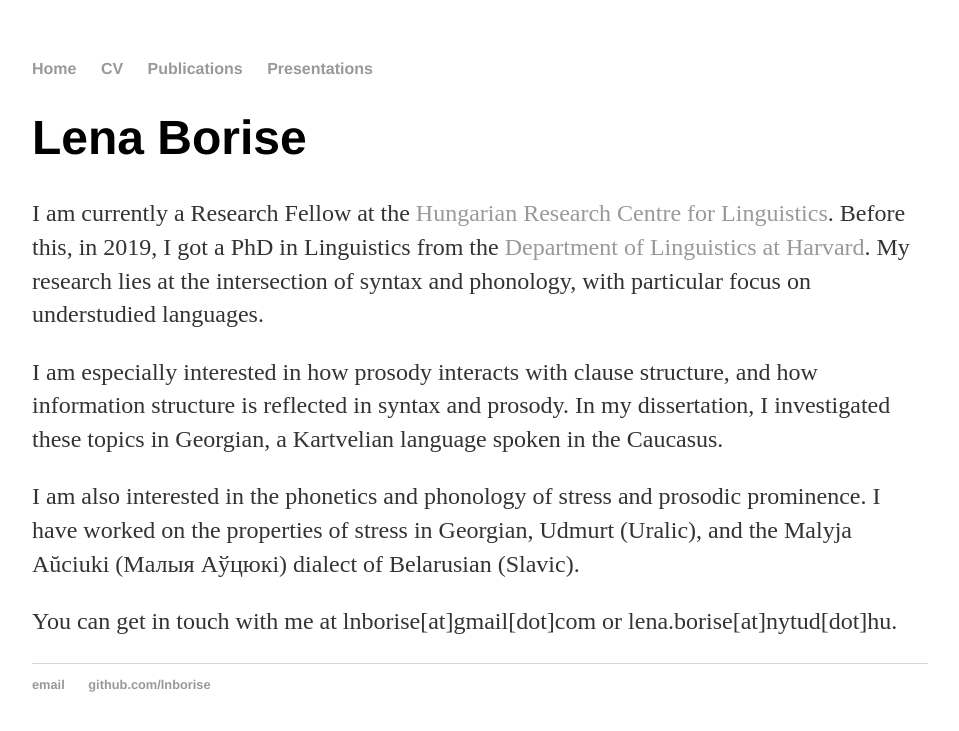
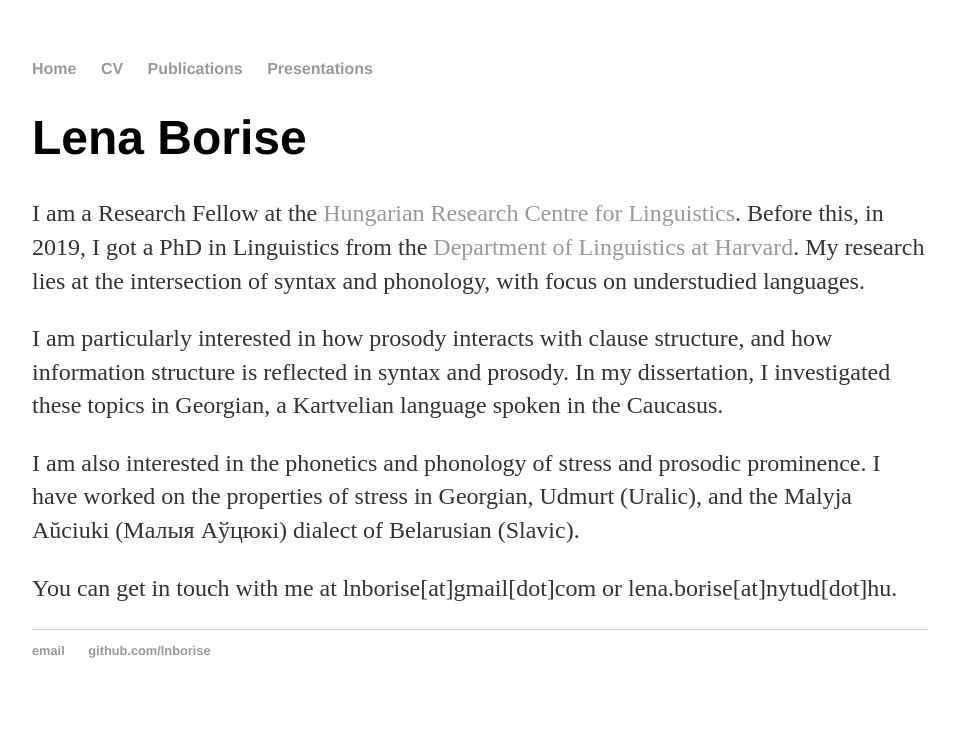
Before and after one commit to lnborise/lnborise.github.io, a Jekyll site: the page built from index.html, in a window 1280 px wide. Shown: the top 731 px of the page, without its empty margins (160-1119 px from the left). Built offline with Jekyll 4.4.1, drawn with Linux system fonts in a browser that asks for light colours.

Commit message:
Update index.html

```diff
--- a/index.html
+++ b/index.html
@@ -4,8 +4,8 @@
 ---
 <div class="blurb">
 	<h1>Lena Borise</h1>
-	<p>I am currently a Research Fellow at the <a href="http://www.nytud.hu/eng/index.html">Hungarian Research Centre for Linguistics</a>. Before this, in 2019, I got a PhD in Linguistics from the <a href="https://linguistics.fas.harvard.edu/">Department of Linguistics at Harvard</a>. My research lies at the intersection of syntax and phonology, with particular focus on understudied languages.</p>
-	<p>I am especially interested in how prosody interacts with clause structure, and how information structure is reflected in syntax and prosody. In my dissertation, I investigated these topics in Georgian, a Kartvelian language spoken in the Caucasus.</p>
+	<p>I am a Research Fellow at the <a href="http://www.nytud.hu/eng/index.html">Hungarian Research Centre for Linguistics</a>. Before this, in 2019, I got a PhD in Linguistics from the <a href="https://linguistics.fas.harvard.edu/">Department of Linguistics at Harvard</a>. My research lies at the intersection of syntax and phonology, with focus on understudied languages.</p>
+	<p>I am particularly interested in how prosody interacts with clause structure, and how information structure is reflected in syntax and prosody. In my dissertation, I investigated these topics in Georgian, a Kartvelian language spoken in the Caucasus.</p>
 	<p>I am also interested in the phonetics and phonology of stress and prosodic prominence. I have worked on the properties of stress in Georgian, Udmurt (Uralic), and the Malyja Aŭciuki (Малыя Аўцюкі) dialect of Belarusian (Slavic).</p>
 	<p>You can get in touch with me at lnborise[at]gmail[dot]com or lena.borise[at]nytud[dot]hu.
 </div><!-- /.blurb -->
```
